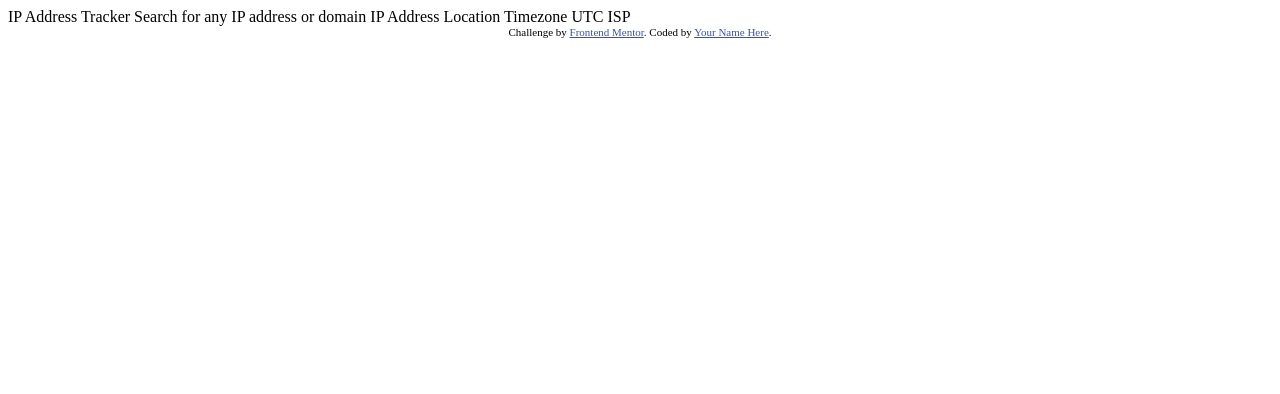
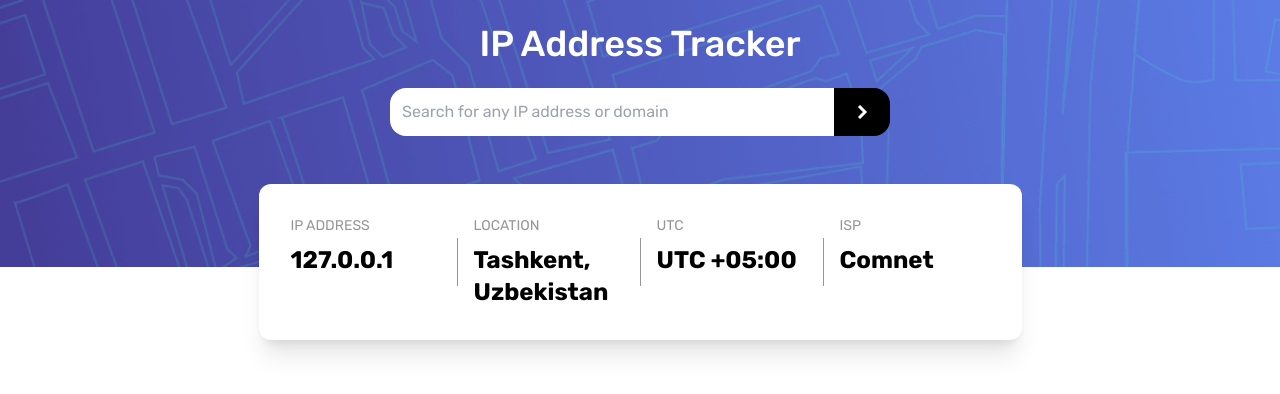
Before and after one commit to sergeyyurkov1/ip-address-tracker, a plain HTML site: page index.html in a window 1280 px wide. Drawn offline with Linux system fonts and the light colour scheme; no server answers.

Commit message:
Working UI

```diff
--- a/index.html
+++ b/index.html
@@ -1,34 +1,115 @@
 <!DOCTYPE html>
 <html lang="en">
   <head>
-  <meta charset="UTF-8">
-  <meta name="viewport" content="width=device-width, initial-scale=1.0"> <!-- displays site properly based on user's device -->
+    <meta charset="UTF-8" />
+    <meta name="viewport" content="width=device-width, initial-scale=1.0" />
 
-  <link rel="icon" type="image/png" sizes="32x32" href="./images/favicon-32x32.png">
+    <link
+      rel="icon"
+      type="image/png"
+      sizes="32x32"
+      href="./images/favicon-32x32.png"
+    />
+    <link rel="preconnect" href="https://fonts.gstatic.com" crossorigin />
+    <link
+      href="https://fonts.googleapis.com/css2?family=Rubik:wght@400;500;700&display=swap"
+      rel="stylesheet"
+    />
+    <link href="./dist/output.css" rel="stylesheet" />
 
     <title>Frontend Mentor | IP Address Tracker</title>
 
-  <!-- Feel free to remove these styles or customise in your own stylesheet 👍 -->
-  <style>
-    .attribution { font-size: 11px; text-align: center; }
-    .attribution a { color: hsl(228, 45%, 44%); }
-  </style>
+    <script
+      src="https://api-maps.yandex.ru/2.1/?lang=ru_RU&apikey=2e522353-a3c5-4a3f-85cf-ff917c65ebae"
+      type="text/javascript"
+    ></script>
+    <script defer src="./map.js"></script>
+    <script defer src="./ip.js"></script>
   </head>
-<body>
+  <body class="flex flex-col h-screen">
+    <div
+      id="top"
+      class="flex flex-col items-center h-1/3 bg-cover"
+      style="background-image: url('./images/pattern-bg.png')"
+    >
+      <h1 class="text-white font-medium text-2xl md:text-4xl text-center m-6">
+        IP Address Tracker
+      </h1>
 
-  IP Address Tracker
+      <div class="flex w-4/5 md:w-[500px] mb-12">
+        <input
+          class="flex-grow rounded-l-2xl p-3"
+          placeholder="Search for any IP address or domain"
+        />
 
-  Search for any IP address or domain
+        <button class="bg-black text-white p-3 rounded-r-2xl -ml-[4px]">
+          <span
+            class="block w-8 h-4"
+            style="
+              background: url('./images/icon-arrow.svg');
+              background-repeat: no-repeat;
+              background-position: center;
+            "
+          ></span>
+        </button>
+      </div>
 
+      <div
+        class="shadow-xl p-8 flex flex-col gap-4 text-center md:text-left md:flex-row rounded-xl w-4/5 md:w-auto bg-white z-10"
+      >
+        <div class="md:w-[150px]">
+          <h4
+            class="text-dark-gray text-sm mb-2"
+            style="text-transform: uppercase"
+          >
             IP Address
+          </h4>
+          <p class="font-bold text-2xl">127.0.0.1</p>
+        </div>
+
+        <div
+          class="hidden self-center md:block w-[1px] h-12 bg-dark-gray"
+        ></div>
+
+        <div class="md:w-[150px]">
+          <h4
+            class="text-dark-gray text-sm mb-2"
+            style="text-transform: uppercase"
+          >
             Location
-  Timezone
-    UTC <!-- add offset value dynamically using the API -->
+          </h4>
+          <p class="font-bold text-2xl">Tashkent, Uzbekistan</p>
+        </div>
+
+        <div
+          class="hidden self-center md:block w-[1px] h-12 bg-dark-gray"
+        ></div>
+
+        <div class="md:w-[150px]">
+          <h4
+            class="text-dark-gray text-sm mb-2"
+            style="text-transform: uppercase"
+          >
+            UTC
+          </h4>
+          <p class="font-bold text-2xl">UTC +05:00</p>
+        </div>
+
+        <div
+          class="hidden self-center md:block w-[1px] h-12 bg-dark-gray"
+        ></div>
+
+        <div class="md:w-[150px]">
+          <h4
+            class="text-dark-gray text-sm mb-2"
+            style="text-transform: uppercase"
+          >
             ISP
-
-  <div class="attribution">
-    Challenge by <a href="https://www.frontendmentor.io?ref=challenge" target="_blank">Frontend Mentor</a>.
-    Coded by <a href="#">Your Name Here</a>.
+          </h4>
+          <p class="font-bold text-2xl">Comnet</p>
         </div>
+      </div>
+    </div>
+    <div id="map" class="h-2/3 w-full"></div>
   </body>
 </html>
--- /dev/null
+++ b/ip.js
@@ -0,0 +1,19 @@
+var ipAddress = "8.8.8.8";
+var apiKey = "at_77y7U90HlC9P5sUxHB0AvgBwKHuX7";
+var domain = "";
+
+var f = function () {
+  fetch(
+    `https://geo.ipify.org/api/v2/country,city?apiKey=${apiKey}&ipAddress=${ipAddress}&domain=${domain}`
+    // { mode: "no-cors" }
+  )
+    .then((response) => response.json())
+    .then((data) => {
+      console.log(data);
+    })
+    .catch((error) => {
+      console.error("Error:", error);
+    });
+};
+
+f();
--- /dev/null
+++ b/map.js
@@ -0,0 +1,45 @@
+var center = [55.751574, 37.573856];
+
+let offset = 150;
+function setMapOffset(map) {
+  var pixelCenter = map.getGlobalPixelCenter(center);
+  pixelCenter = [pixelCenter[0], pixelCenter[1] - offset];
+  var newCenter = map.options
+    .get("projection")
+    .fromGlobalPixels(pixelCenter, map.getZoom());
+
+  map.setCenter(newCenter);
+}
+
+ymaps.ready(function () {
+  var myMap = new ymaps.Map(
+      "map",
+      {
+        center: center,
+        zoom: 9,
+        controls: [],
+      },
+      {
+        searchControlProvider: "yandex#search",
+        suppressMapOpenBlock: true,
+      }
+    ),
+    myPlacemark = new ymaps.Placemark(
+      myMap.getCenter(),
+      {
+        hintContent: "Собственный значок метки",
+        balloonContent: "Это красивая метка",
+      },
+      {
+        // Опции.
+        // Необходимо указать данный тип макета.
+        iconLayout: "default#image",
+        // Своё изображение иконки метки.
+        iconImageHref: "./images/icon-location.svg",
+      }
+    );
+
+  myMap.geoObjects.add(myPlacemark);
+
+  setMapOffset(myMap);
+});
--- /dev/null
+++ b/src/input.css
@@ -0,0 +1,3 @@
+@tailwind base;
+@tailwind components;
+@tailwind utilities;
--- /dev/null
+++ b/tailwind.config.js
@@ -0,0 +1,28 @@
+/** @type {import('tailwindcss').Config} */
+module.exports = {
+  content: ["./src/**/*.{html,js}", "*.{html,js}"],
+  theme: {
+    screens: {
+      sm: "375px",
+      md: "768px",
+      lg: "976px",
+      xl: "1440px",
+    },
+    fontFamily: {
+      sans: ["Rubik", "sans-serif"],
+    },
+    fontWeight: {
+      normal: 400,
+      medium: 500,
+      bold: 700,
+    },
+    // fontSize: {},
+    extend: {
+      colors: {
+        "very-dark-gray": "hsl(0, 0%, 17%)",
+        "dark-gray": "hsl(0, 0%, 59%)",
+      },
+    },
+  },
+  plugins: [],
+};
```
Also changed, not shown: dist/output.css (added), 2 other files. Lines whose indentation alone changed are shown as unchanged.
